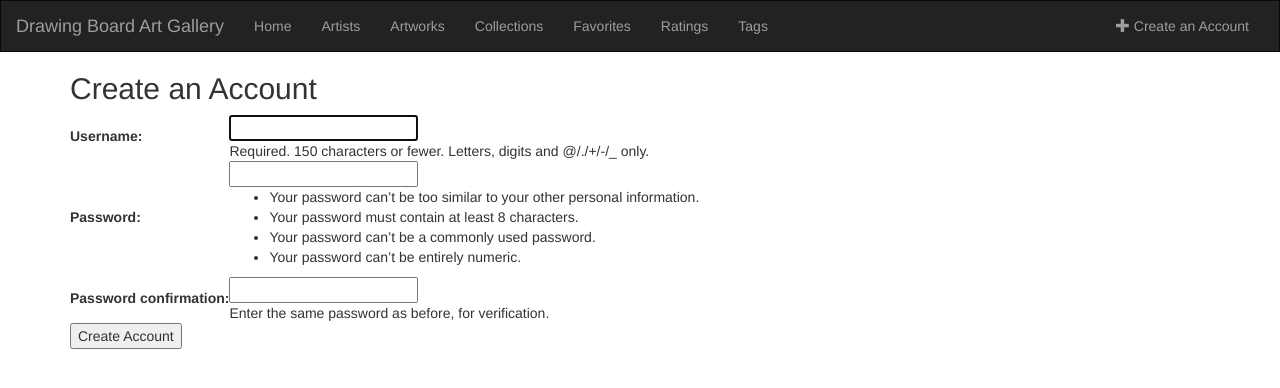
After one commit to lzimmerman96/team7project, a Django app: page /create_account in a window 1280 px wide. The commit adds this page. Shown: the top 388 px of the page. Run offline with Django 3.2, Linux system fonts and the light colour scheme; some libraries are stand-ins or nearby versions.

Commit message:
Added features to create & update accounts
Have not tested update account feature yet, need login feature running first

```diff
--- a/gallery/templates/gallery/artwork_list.html
+++ b/gallery/templates/gallery/artwork_list.html
@@ -1,5 +1,6 @@
 <!DOCTYPE html>
 <html lang="en">
+{% extends 'gallery/base.html' %}
 {% block content %}
 
     <html>
--- a/gallery/templates/gallery/base.html
+++ b/gallery/templates/gallery/base.html
@@ -85,10 +85,12 @@
                         </a>
                         <ul class="dropdown-menu" role="menu">
 {#                            <li><a href="{% url 'logout' %}"><i class="fa fa-btn fa-sign-out"></i>Logout</a></li>#}
+                            <li><a href="{% url 'gallery:update_account_details' pk=request.user.pk %}"><i class ="fa fa-pencil fa-fw"></i> Account Details</a></li>
                         </ul>
                     </li>
                 {% else %}
 {#                    <li><a href="{% url 'login' %}"><span class="glyphicon glyphicon-log-in"></span> Login</a></li>#}
+                    <li><a href="{% url 'gallery:create_account' %}"><span class="glyphicon glyphicon-plus"></span> Create an Account</a></li>
                 {% endif %}
             </ul>
         </div>
--- /dev/null
+++ b/gallery/templates/registration/create_account.html
@@ -0,0 +1,21 @@
+<!DOCTYPE html>
+<html lang="en">
+{% extends "gallery/base.html" %}
+
+{% block content %}
+    <h2>Create an Account</h2>
+
+    <div class="login">
+        <form method="post">
+            {% csrf_token %}
+            <table>
+                    {{ form.as_table }}
+            </table>
+            <tr>
+                <td></td>
+                <td><input type="submit" name="submit" value="Create Account"/></td>
+            </tr>
+        </form>
+    </div>
+
+{% endblock %}
--- a/gallery/urls.py
+++ b/gallery/urls.py
@@ -15,4 +15,7 @@ urlpatterns = [
     path('artwork_list', views.artwork_list, name='favorite_list'),
     path('artwork_list', views.artwork_list, name='rating_list'),
     path('artwork_list', views.artwork_list, name='tag_list'),
+    path('create_account', views.create_account, name='create_account'),
+    path('account/<int:pk>/edit/', views.update_account_details, name='update_account_details'),
+    # path('update_account_details', views.update_account_details, name='update_account_details')
 ]
--- a/gallery/views.py
+++ b/gallery/views.py
@@ -3,8 +3,8 @@ from .models import *
 from .forms import *
 from django.utils import timezone
 from django.shortcuts import render, get_object_or_404
+from django.contrib.auth.forms import UserCreationForm
 from django.shortcuts import redirect
-
 
 
 now = timezone.now()
@@ -15,48 +15,78 @@ def home(request):
                   {'gallery': home})
 
 
+def create_account(request):
+    if request.method == "POST":
+        form = UserCreationForm(request.POST)
+        if form.is_valid():
+            form.save()
+            return redirect('gallery:home')
+    else:
+        form = UserCreationForm()
+    return render(request, 'registration/create_account.html', {'form': form})
+
+
+def update_account_details(request, pk):
+    account = get_object_or_404(Artist, pk=pk)
+    if request.method == "POST":
+        # update
+        form = ArtistForm(request.POST, instance=account)
+        if form.is_valid():
+            account = form.save(commit=False)
+            account.updated_date = timezone.now()
+            account.save()
+            return redirect('gallery/home.html')
+    else:
+        # edit
+        form = ArtistForm(instance=account)
+    return render(request, 'gallery/home.html', {'form': form})
+
+
 def artist_list(request):
     artist = Artist.objects.all()
     return render(request, 'gallery/artist_list.html',
-                 {'artists': artist})
+                  {'artists': artist})
 
 
 def artist_new(request):
-   if request.method == "POST":
-       form = ArtistForm(request.POST)
-       if form.is_valid():
-           artist = form.save(commit=False)
-           artist.created_date = timezone.now()
-           artist.save()
-           artists = Artist.objects.all()
-           return render(request, 'gallery/artist_list.html',
+    if request.method == "POST":
+        form = ArtistForm(request.POST)
+        if form.is_valid():
+            artist = form.save(commit=False)
+            artist.created_date = timezone.now()
+            artist.save()
+            artists = Artist.objects.all()
+            return render(request, 'gallery/artist_list.html',
                          {'artists': artists})
-   else:
-       form = ArtistForm()
-       # print("Else")
-   return render(request, 'gallery/artist_new.html', {'form': form})
+    else:
+        form = ArtistForm()
+        # print("Else")
+    return render(request, 'gallery/artist_new.html', {'form': form})
+
 
 def artist_edit(request, pk):
-   artist = get_object_or_404(Artist, pk=pk)
-   if request.method == "POST":
-       # update
-       form = ArtistForm(request.POST, instance=artist)
-       if form.is_valid():
-           artist = form.save(commit=False)
-           artist.updated_date = timezone.now()
-           artist.save()
-           artist = Artist.objects.all()
-           return render(request, 'gallery/artist_list.html',
+    artist = get_object_or_404(Artist, pk=pk)
+    if request.method == "POST":
+        # update
+        form = ArtistForm(request.POST, instance=artist)
+        if form.is_valid():
+            artist = form.save(commit=False)
+            artist.updated_date = timezone.now()
+            artist.save()
+            artist = Artist.objects.all()
+            return render(request, 'gallery/artist_list.html',
                          {'artists': artist})
-   else:
+    else:
         # edit
-       form = ArtistForm(instance=artist)
-   return render(request, 'gallery/artist_edit.html', {'form': form})
+        form = ArtistForm(instance=artist)
+    return render(request, 'gallery/artist_edit.html', {'form': form})
+
 
 def artist_delete(request, pk):
-   artist = get_object_or_404(Artist, pk=pk)
-   artist.delete()
-   return redirect('gallery:artist_list')
+    artist = get_object_or_404(Artist, pk=pk)
+    artist.delete()
+    return redirect('gallery:artist_list')
+
 
 def artwork_list(request):
     artwork = Artwork.objects.all()
```
Also changed, not shown: gallery/templates/registration/update_account_details.html (added, +14 -0 lines).
